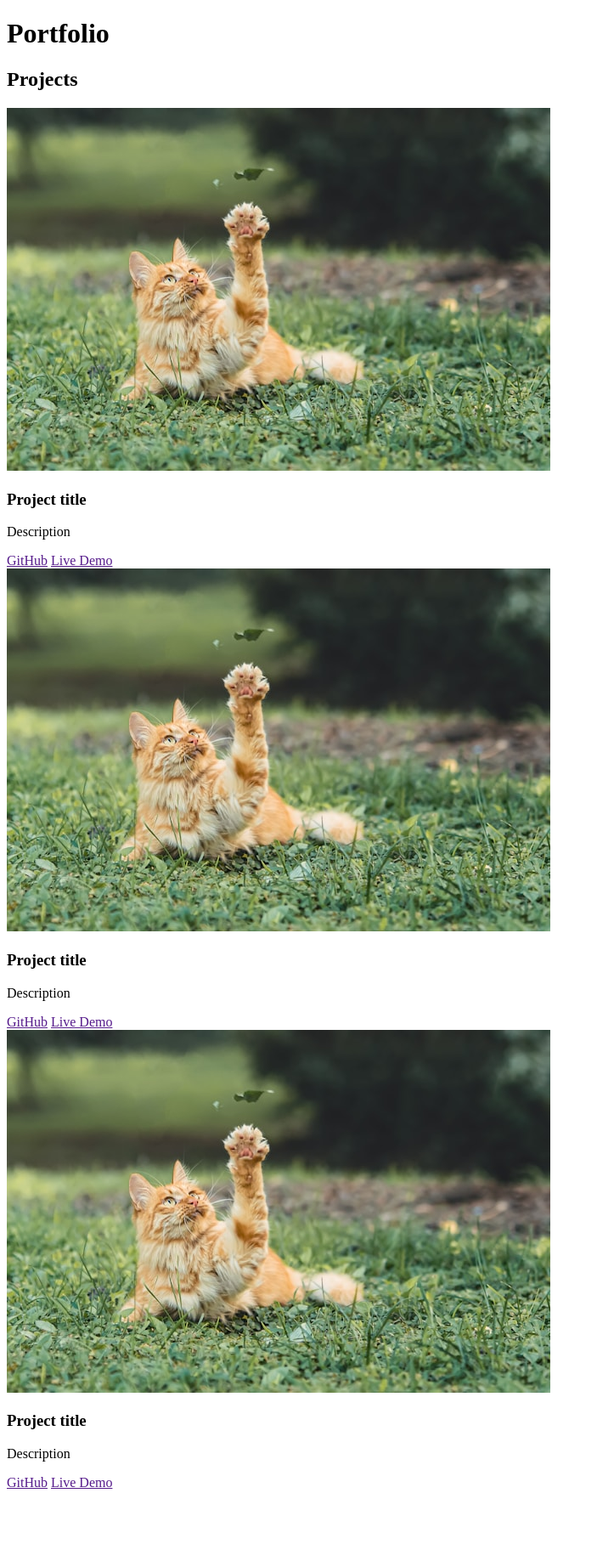
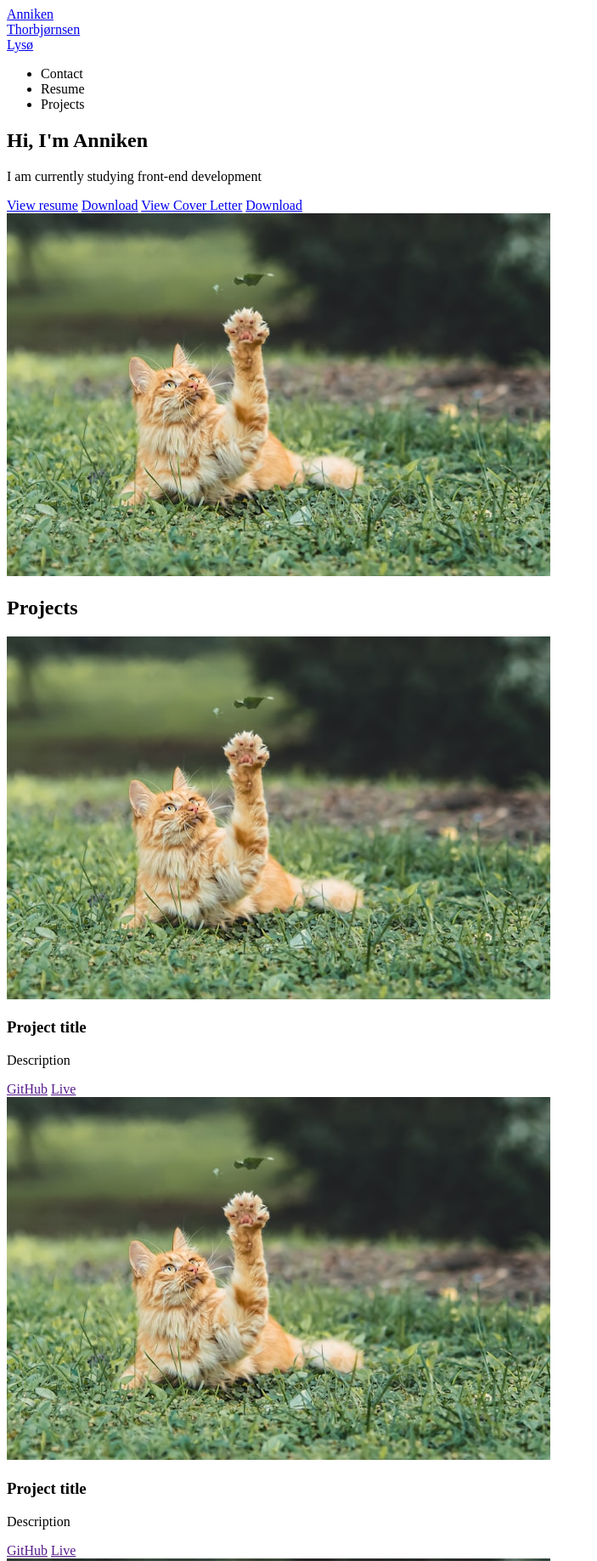
Before and after one commit to annikenlys/Portfolio-1-Course-Assignment, a plain HTML site: page index.html in a window 1280 px wide. Shown: the top 1837 px of the page at 85% size, without its empty margins (0-703 px from the left). Before the commit the page ends 1762 px from the top, so only its background shows below. Drawn offline with Linux system fonts and the light colour scheme.

Commit message:
feat: restructure HTML with semantic header, logo link, and nav list

```diff
--- a/index.html
+++ b/index.html
@@ -5,54 +5,98 @@
     <meta name="viewport" content="width=device-width, initial-scale=1.0">
     <meta name="description" content="My personal portfolio showcasing projects">
     <title>My Portfolio</title>
-
+    <link rel="stylesheet" href="css/styles.css">
     <script src="js/main.js" type="module" defer></script>
-    <link rel="stylesheet" href="css/styles.css">
 </head>
 <body>
-    <header></header>
+    <header class="site-header">
+        <div class="brand">
+            <a href="#home" class="logo">Anniken<br>Thorbjørnsen<br>Lysø</a>
+        </div>
+
+        <nav class="main-nav" aria-label="main navigation">
+            <ul>
+                <li><a href="#contact"></a>Contact</li>
+                <li><a href="#resume"></a>Resume</li>
+                <li><a href="#projects"></a>Projects</li>
+            </ul>
+        </nav>
+    </header>
+
     <main>
-        <h1>Portfolio</h1>
-        <section id="projects">
+        <section class="intro" id="home">
+            <div class="intro-text">
+                <h1>Hi, I'm Anniken</h1>
+                <p>I am currently studying front-end development</p>
+
+                <div class="links" id="resume">
+                    <a href="assets/placeholder_resume.pdf" target="_blank" class="link-btn">View resume</a>
+                    <a href="assets/placeholder_resume.pdf" download>Download</a>
+                    <a href="assets/placeholder_resume.pdf" target="_blank" class="link-btn">View Cover Letter</a>
+                    <a href="assets/placeholder_resume.pdf" download>Download</a>
+                </div>
+
+                <div class="intro-image">
+                    <img src="assets/placeholder_photo.jpg" alt="Portrait of Anniken Thorbjørnsen Lysø">
+                </div>
+            </div>
+        </section>
+
+        <section id="projects" class="projects">
             <h2>Projects</h2>
-            <div class="project-cards">
+            <div class="project-grid">
 
                 <!-- Project 1 -->
                 <article class="project-card">
-                    <img src="assets/placeholder_photo.jpg" alt="project thumbnail">
+                    <img src="assets/placeholder_photo.jpg" alt="GameHub project thumbnail">
+                    <div class="card-content">
                         <h3>Project title</h3>
                         <p>Description</p>
-                    <div class="project-links">
-                        <a href="">GitHub</a>
-                        <a href="">Live Demo</a>
+                        <div class="card-links">
+                            <a href="" target="_blank">GitHub</a>
+                            <a href="" target="_blank">Live</a>
+                        </div>
                     </div>
                 </article>
 
                 <!-- Project 2 -->
                 <article class="project-card">
-                    <img src="assets/placeholder_photo.jpg" alt="project thumbnail">
+                    <img src="assets/placeholder_photo.jpg" alt="GameHub project thumbnail">
+                    <div class="card-content">
                         <h3>Project title</h3>
                         <p>Description</p>
-                    <div class="project-links">
-                        <a href="">GitHub</a>
-                        <a href="">Live Demo</a>
+                        <div class="card-links">
+                            <a href="" target="_blank">GitHub</a>
+                            <a href="" target="_blank">Live</a>
+                        </div>
                     </div>
                 </article>
 
                 <!-- Project 3 -->
                 <article class="project-card">
-                    <img src="assets/placeholder_photo.jpg" alt="projects thumbnail">
+                    <img src="assets/placeholder_photo.jpg" alt="GameHub project thumbnail">
+                    <div class="card-content">
                         <h3>Project title</h3>
                         <p>Description</p>
-                    <div class="project-links">
-                        <a href="">GitHub</a>
-                        <a href="">Live Demo</a>
+                        <div class="card-links">
+                            <a href="" target="_blank">GitHub</a>
+                            <a href="" target="_blank">Live</a>
+                        </div>
                     </div>
                 </article>
-
             </div>
         </section>
     </main>
-    <footer></footer>
+
+    <footer class="site-footer" id="contact">
+        <div>
+            <h3>Contact</h3>
+            <p><a href="mailto:annlys01282@stud.noroff.no">annlys01282@stud.noroff.no</a></p>
+        </div>
+
+        <div class="footer-brand">
+            <span class="logo-footer">Anniken<br>Thorbjørnsen<br>Lysø</span>
+        </div>
+    </footer>
 </body>
 </html>
```
Also changed, not shown: 1 other file. Lines whose indentation alone changed are shown as unchanged.
